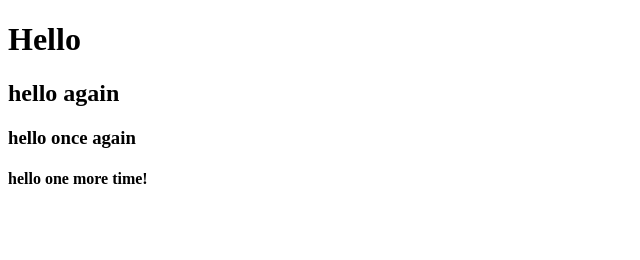
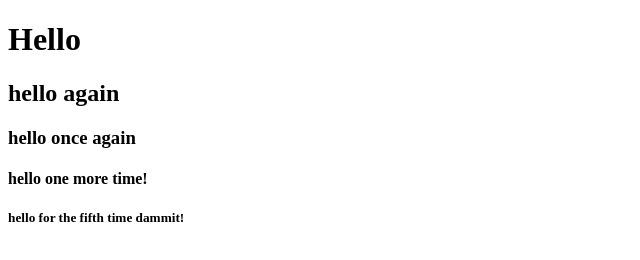
Before and after one commit to zachattack77/team-repo, a plain HTML site: page index.html in a window 1280 px wide. Shown: the whole page, without its empty margins (0-640 px from the left). Drawn offline with Linux system fonts and the light colour scheme.

Commit message:
added h5 tag

```diff
--- a/index.html
+++ b/index.html
@@ -9,5 +9,6 @@
     <h2>hello again</h2>
     <h3>hello once again</h3>
     <h4>hello one more time!</h4>
+    <h5>hello for the fifth time dammit!</h5>
 </body>
 </html>
```
